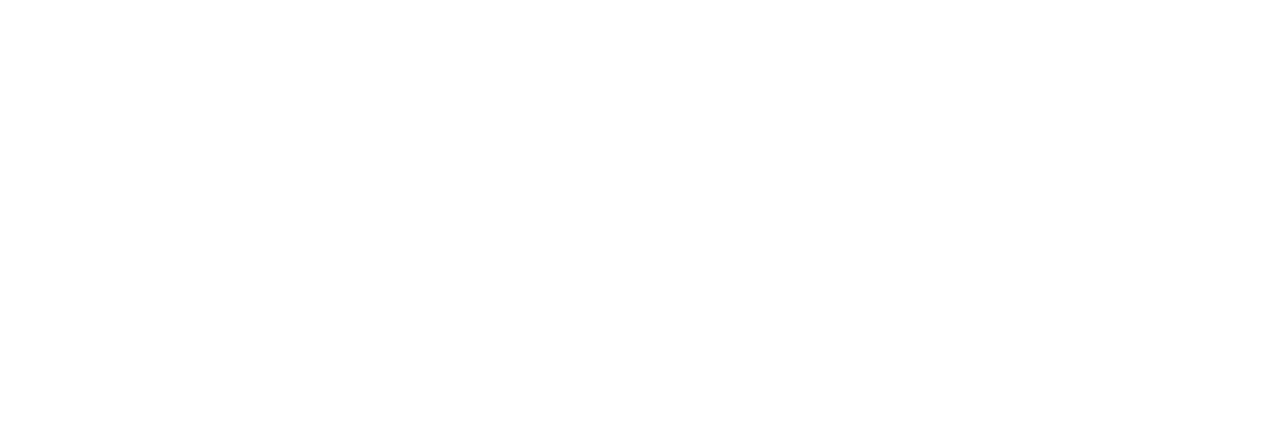
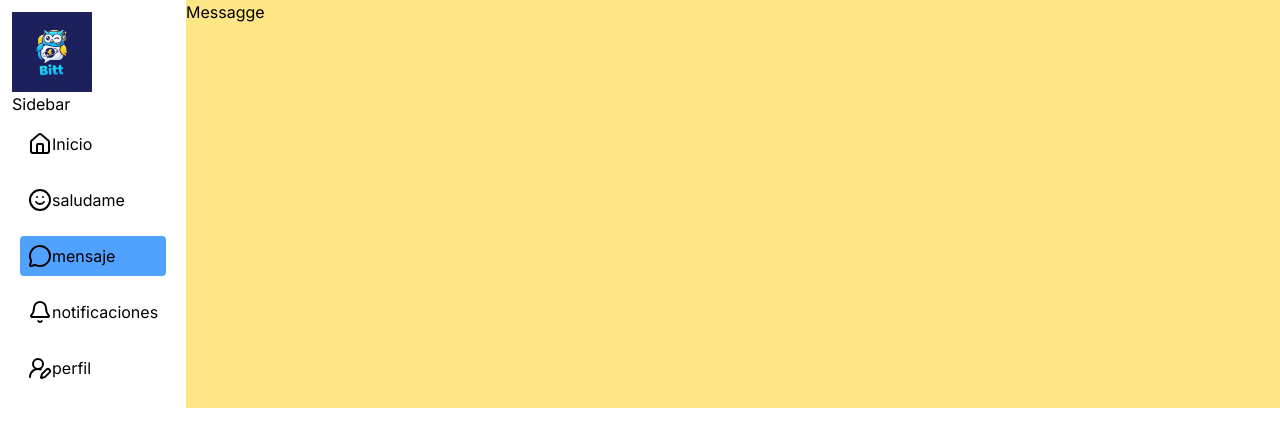
Before and after one commit to kemtch19/bitt-frontend, a React (Vite) app: page /messages in a window 1280 px wide. Before the commit this address had no page. Shown: the top 446 px of the page. Built offline with nearby package versions, Linux system fonts and the light colour scheme.

Commit message:
feat: add Notification, Message, and Profile pages; update Sidebar and App routing for the sidebar functionality and some styling

```diff
--- a/src/App.jsx
+++ b/src/App.jsx
@@ -3,6 +3,9 @@
 import { Layout } from "./components/Layout";
 import { Login } from "./page/Login";
 import { Saludito } from "./components/Saludito";
+import { Notification } from "./page/Notification";
+import { Profile } from "./page/Profile";
+import { Message } from "./page/Message";
 
 export const App = () => {
   // const user = null; /* probar el loading sin ningun usuario */
@@ -13,6 +16,9 @@
       <Route path="/" element={!user ? <Login /> : <Layout />}>
         <Route index element={<Feed />} />
         <Route path="/saludo" element={<Saludito />} />
+        <Route path="/notifications" element={<Notification />} />
+        <Route path="/messages" element={<Message />} />
+        <Route path="/profile" element={<Profile />} />
       </Route>
     </Routes>
   );
--- a/src/components/Sidebar.jsx
+++ b/src/components/Sidebar.jsx
@@ -1,11 +1,20 @@
-import { HomeIcon, Icon, Smile } from "lucide-react";
+import {
+  BellIcon,
+  HomeIcon,
+  MessageCircleIcon,
+  Smile,
+  UserRoundPenIcon,
+} from "lucide-react";
 import logo1 from "../assets/logo1.png";
-import { Link } from "react-router-dom";
+import { NavLink } from "react-router-dom";
 
 export const Sidebar = () => {
   const rutas = [
     { to: "/", label: "Inicio", icon: HomeIcon },
     { to: "/saludo", label: "saludame", icon: Smile },
+    { to: "/messages", label: "mensaje", icon: MessageCircleIcon },
+    { to: "/notifications", label: "notificaciones", icon: BellIcon },
+    { to: "/profile", label: "perfil", icon: UserRoundPenIcon },
   ];
 
   return (
@@ -13,10 +22,20 @@
       <img className="size-20 " src={logo1} alt="" />
       <h1>Sidebar</h1>
       {rutas.map((r) => (
-        <Link className="flex" key={r.label} to={r.to}>
+        <NavLink
+          className={({ isActive }) =>
+            `flex ${
+              isActive
+                ? "bg-blue-400 m-2 p-2 rounded-sm"
+                : "hover:bg-gray-600 m-2 p-2 rounded-sm"
+            } `
+          }
+          key={r.label}
+          to={r.to}
+        >
           <r.icon />
           {r.label}
-        </Link>
+        </NavLink>
       ))}
     </div>
   );
--- /dev/null
+++ b/src/page/Message.jsx
@@ -0,0 +1,9 @@
+export const Message = () => {
+    // 🧠 Logic
+
+    return (
+        <>
+            <h1>Messagge</h1>
+        </>
+    );
+};
--- /dev/null
+++ b/src/page/Notification.jsx
@@ -0,0 +1,9 @@
+export const Notification = () => {
+    // 🧠 Logic
+
+    return (
+        <>
+            <h1>Notification</h1>
+        </>
+    );
+};
--- /dev/null
+++ b/src/page/Profile.jsx
@@ -0,0 +1,9 @@
+export const Profile = () => {
+    // 🧠 Logic
+
+    return (
+        <>
+            <h1>Profile</h1>
+        </>
+    );
+};
```
